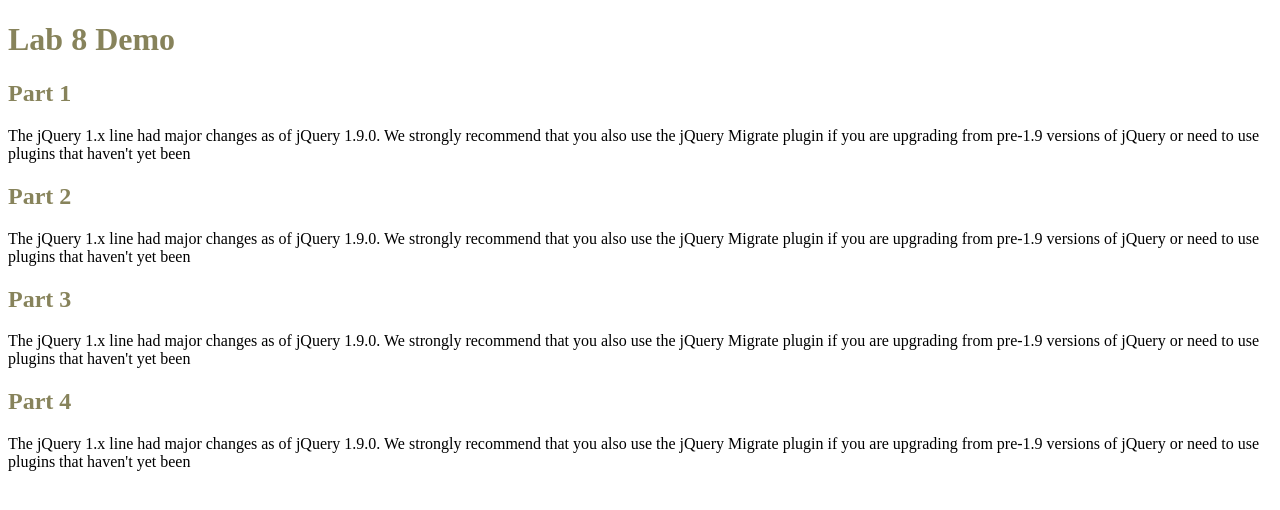
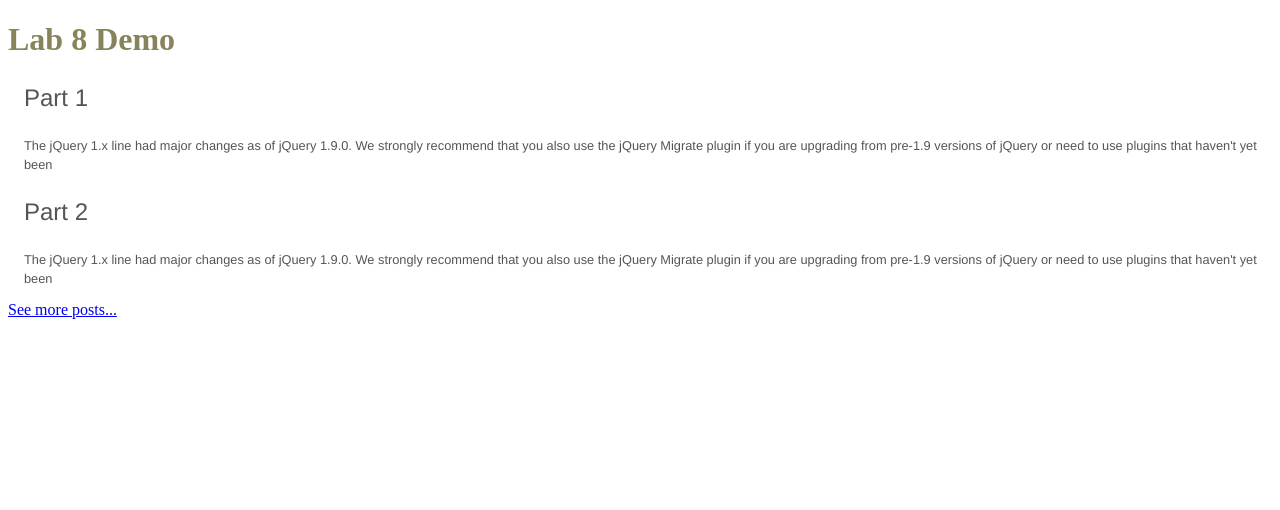
Before and after one commit to tbennett/lab8, a PHP site: page / in a window 1280 px wide. Shown: the top 510 px of the page. Run offline with PHP 8.4, Linux system fonts and the light colour scheme.

Commit message:
added Ajax content dynamically

```diff
--- a/index.html
+++ b/index.html
@@ -24,20 +24,15 @@
           </p>
         </article>
 
-          <article class="post part3">
-            <h2 class="post-title">Part 3</h2>
-          <p class="post-body">
-              The jQuery 1.x line had major changes as of jQuery 1.9.0. We strongly recommend that you also use the jQuery Migrate plugin if you are upgrading from pre-1.9 versions of jQuery or need to use plugins that haven't yet been
-          </p>
-        </article>
-
-          <article class="post part4">
-            <h2 class="post-title">Part 4</h2>
-          <p class="post-body">
-              The jQuery 1.x line had major changes as of jQuery 1.9.0. We strongly recommend that you also use the jQuery Migrate plugin if you are upgrading from pre-1.9 versions of jQuery or need to use plugins that haven't yet been
-          </p>
-        </article>
+      <a href="content/content.html" class="more">See more posts...</a>
+      <div class="dynamic"></div>
 
       </section>
+
+
+
+      <script src="js/jquery-2.1.1.min.js"></script>
+      <script src="js/main.js"></script>
+
   </body>
 </html>
--- /dev/null
+++ b/js/main.js
@@ -0,0 +1,13 @@
+$(document).ready(function(){
+
+    //dynamically load content from content.html
+    // into .main section
+    //$('.dynamic').load('content/content.html');
+
+    // add eventhandler to more link
+    $('.more').click(function(x){
+      x.preventDefault();
+      $('.dynamic').load('content/content.html');
+      $(this).remove();
+    });
+});
--- /dev/null
+++ b/js/min/main-min.js
@@ -0,0 +1 @@
+$(document).ready(function(){$(".more").click(function(n){n.preventDefault(),$(".dynamic").load("content/content.html"),$(this).remove()})});
--- a/styles/css/main.css
+++ b/styles/css/main.css
@@ -1,2 +1 @@
-h1, h2, h3, h4, h5, h6 {
-  color: #87835b; }
+h1,h2,h3,h4,h5,h6{color:#87835b}.post{padding-left:1em}.post .post-title{font:.8em/1.5 "Helvetica Neue", Helvetica, arial, sans-serif;color:#555;font-size:1.5rem}.post .post-body{font:.8em/1.5 "Helvetica Neue", Helvetica, arial, sans-serif;color:#555}
--- a/styles/scss/main.scss
+++ b/styles/scss/main.scss
@@ -1,5 +1,30 @@
 $main_color: #87835b;
+
+@mixin post {
+    font: .8em/1.5 "Helvetica Neue", Helvetica, arial, sans-serif;
+    color:#555;
+}
+
+
+/*Layout */
 
 h1, h2, h3, h4, h5, h6 {
     color:$main_color;
 }
+
+
+
+/* Modules */
+
+.post {
+    padding-left:1em;
+
+    .post-title {
+        @include post;
+        font-size:1.5rem;
+    }
+
+    .post-body {
+        @include post;
+    }
+}
```
Also changed, not shown: content/content.html (added, +13 -0 lines), 1 other file.
